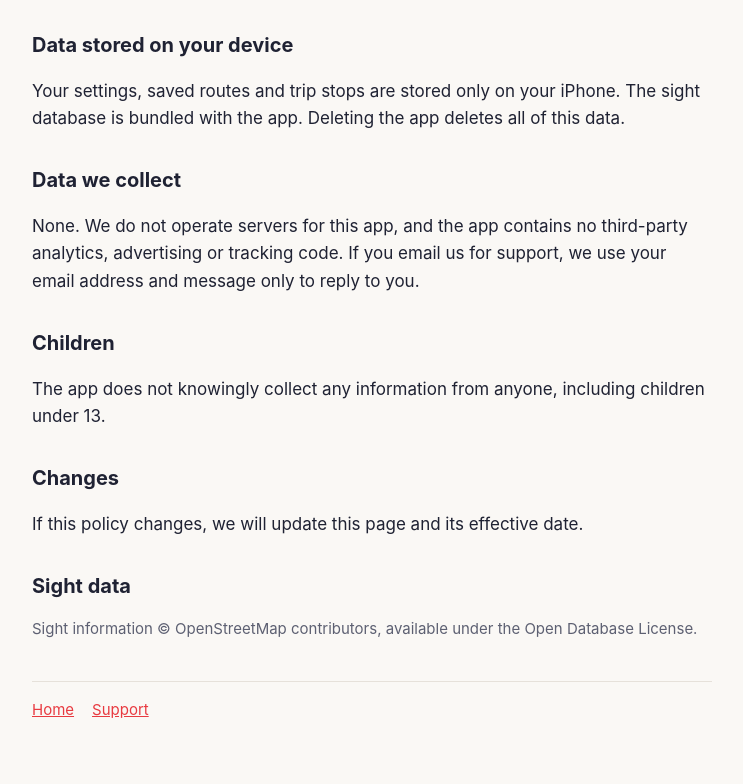
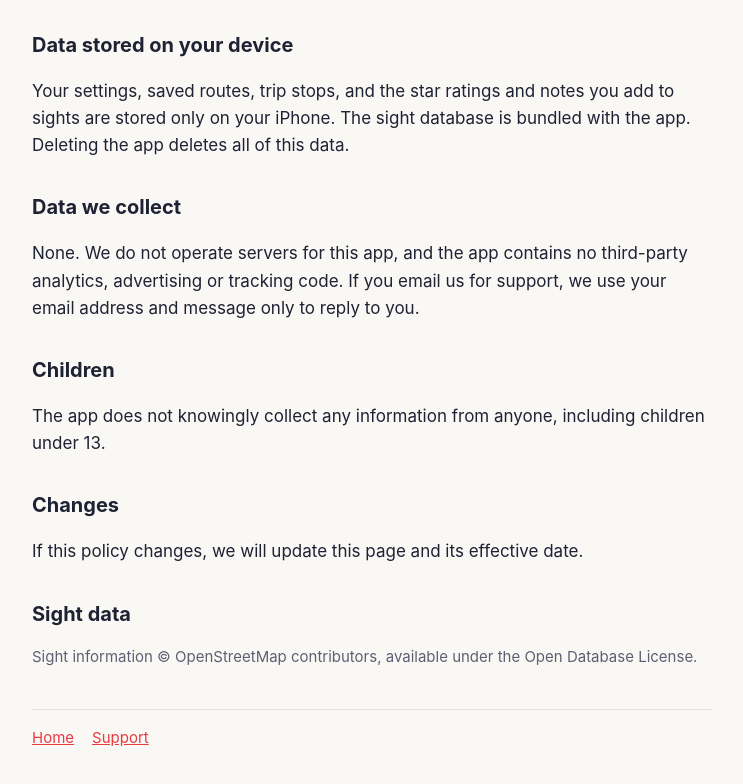
Before and after one commit to thebullishpilot/sightsgps, a plain HTML site: page privacy.html in a window 1280 px wide. Shown: the part 843-1627 px from the top of the page, without its empty margins (268-1011 px from the left). Drawn offline with Linux system fonts and the light colour scheme.

Commit message:
Privacy: mention on-device ratings and notes (publish with app 1.1)
Co-Authored-By: Claude Opus 5.5 <noreply@anthropic.com>

```diff
--- a/privacy.html
+++ b/privacy.html
@@ -15,7 +15,7 @@
 <p>Maps, place search and directions are provided by Apple's MapKit. When you search or request a route, the search text, route endpoints and (if permitted) your location are sent to Apple to provide those results. Apple handles that information under its own privacy policy: <a href="https://www.apple.com/legal/privacy/">apple.com/legal/privacy</a>. We do not receive it.</p>
 
 <h2>Data stored on your device</h2>
-<p>Your settings, saved routes and trip stops are stored only on your iPhone. The sight database is bundled with the app. Deleting the app deletes all of this data.</p>
+<p>Your settings, saved routes, trip stops, and the star ratings and notes you add to sights are stored only on your iPhone. The sight database is bundled with the app. Deleting the app deletes all of this data.</p>
 
 <h2>Data we collect</h2>
 <p>None. We do not operate servers for this app, and the app contains no third-party analytics, advertising or tracking code. If you email us for support, we use your email address and message only to reply to you.</p>
```
